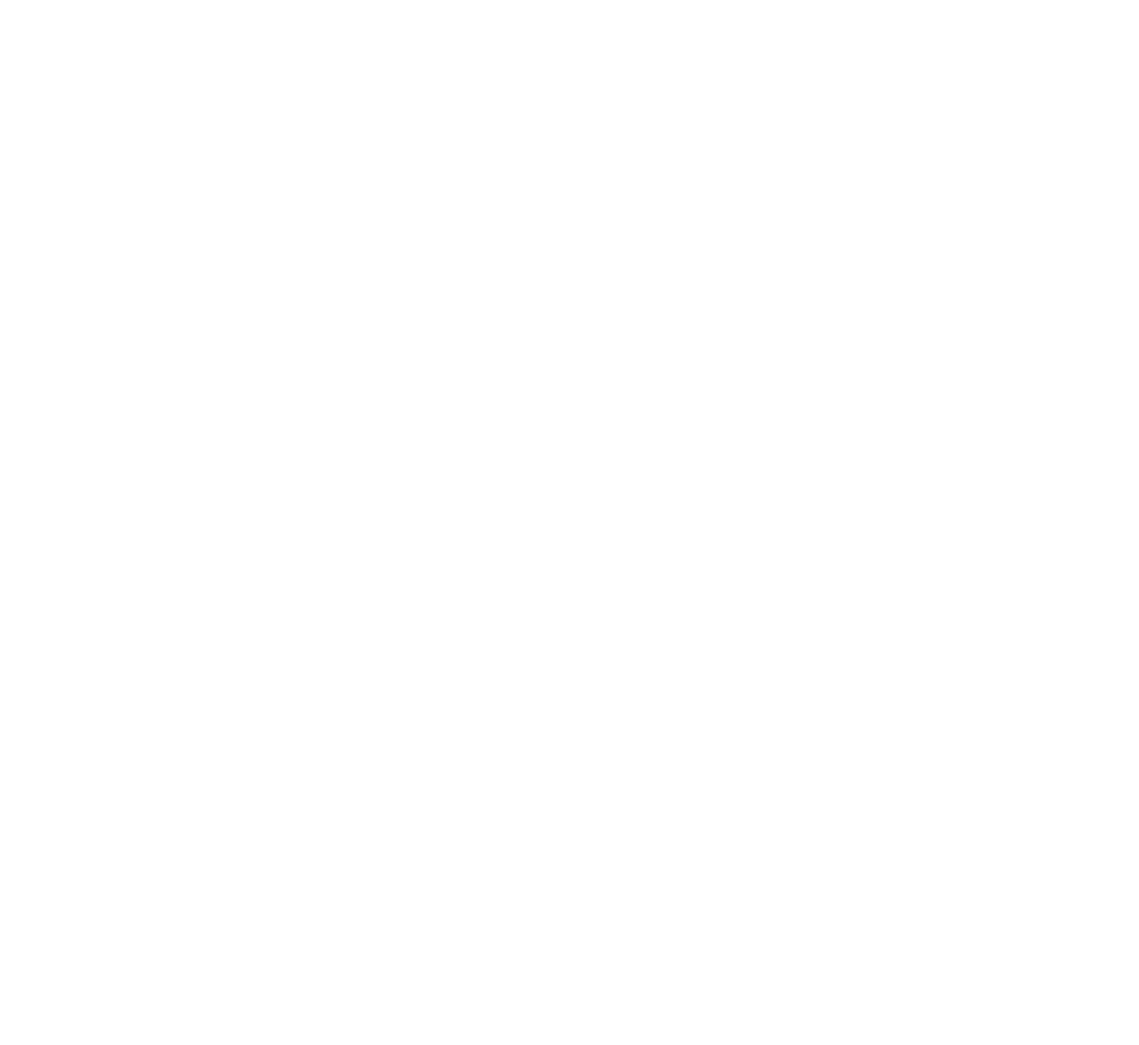
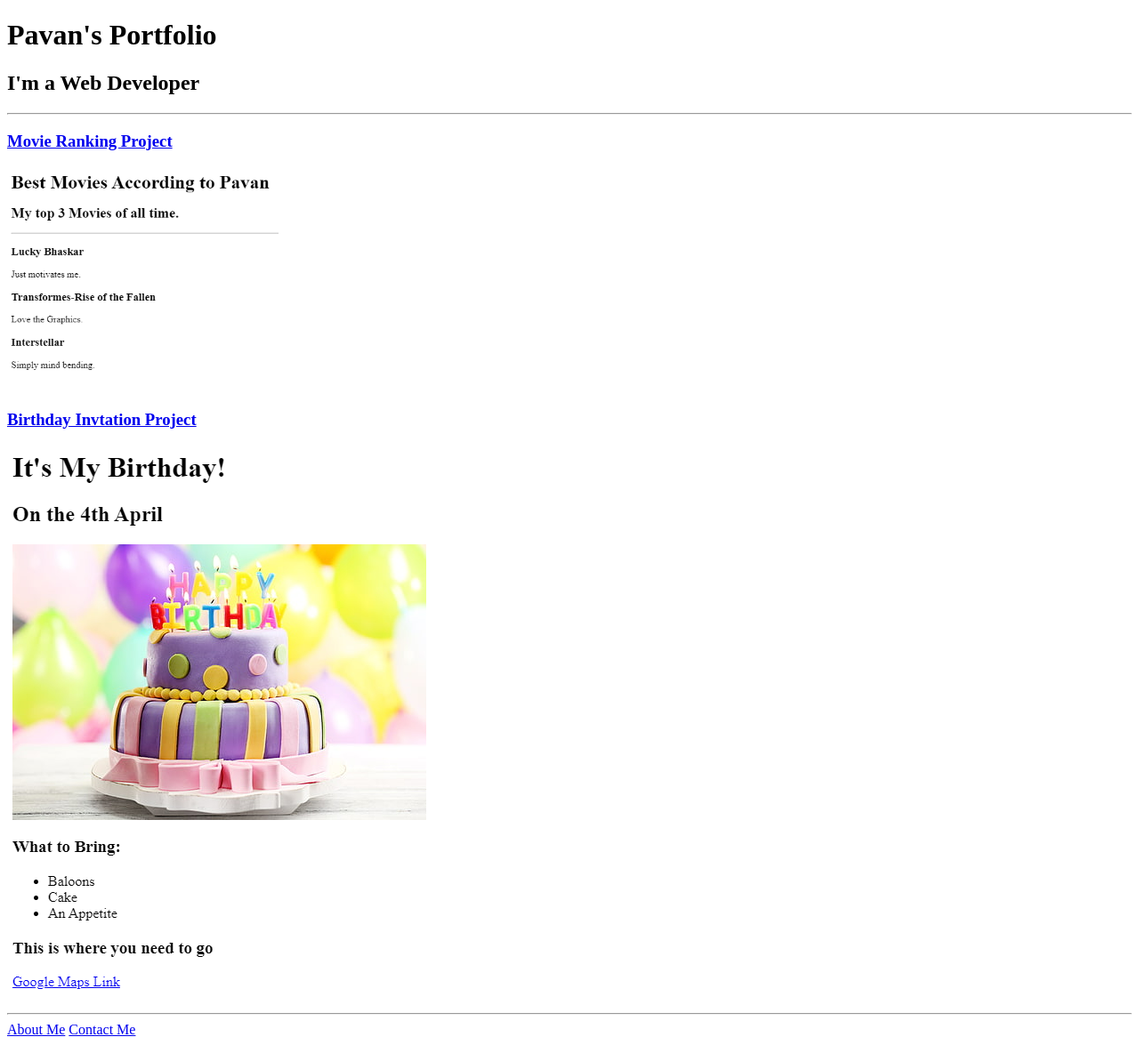
Before and after one commit to Pavan-in-Git/Html_Portfolio, a plain HTML site: page index.html in a window 1280 px wide. Shown: the whole page at 89% size. Before the commit the page ends 800 px from the top, so only its background shows below. Drawn offline with Linux system fonts and the light colour scheme.

Commit message:
Add files via upload

```diff
--- a/index.html
+++ b/index.html
@@ -1,15 +1,34 @@
 <!-- TODO 1: Create the HTML Boilerplate -->
-
-<!-- TODO 2: Add Your previous projects' HTML into the public folder -->
+<!DOCTYPE html>
+<html lang="en">
+<head>
+    <meta charset="UTF-8">
+    <meta name="viewport" content="width=device-width, initial-scale=1.0">
+    <title>Pavan's Portfolio</title>
+</head>
+<body>
+ <!-- TODO 2: Add Your previous projects' HTML into the public folder -->
 
 <!-- TODO 3: Take screenshots of your project previews and add the images to the images folder -->
 
 <!-- TODO 4: Add titles/subtitles etc. -->
+<h1>Pavan's Portfolio</h1>
+<h2>I'm a Web Developer</h2>
+<hr>
 
 <!-- TODO 5: Add a link to the project pages -->
+<h3><a href="./public/movie-ranking.html">Movie Ranking Project</a></h3>
 
 <!-- TODO 6: Add images to show the project previews
 HINT for TODO 6: You can use the height attribute set to 200 to make the image smaller:
 https://developer.mozilla.org/en-US/docs/Web/HTML/Element/img#attr-height -->
+<img src="./assets/images/Movie_Ranking.png"height="250">
+<h3><a href="./public/birthday-invite.html">Birthday Invtation Project</a></h3>
+<img src="./assets/images/Birthday_Invite.png">
+<hr>
+<!-- TODO 7: Add the Contact Me and About Me page links -->
+<a href="./public/about.html">About Me</a>
+<a href="./public/contact.html">Contact Me</a>
 
-<!-- TODO 7: Add the Contact Me and About Me page links -->
+</body>
+</html>
```
